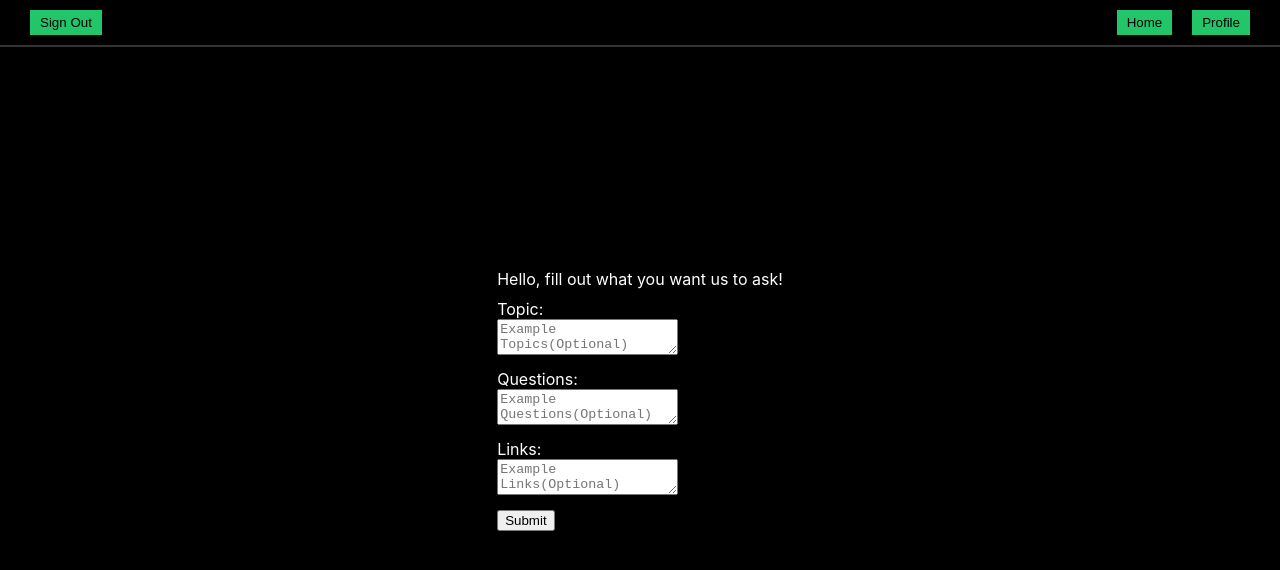
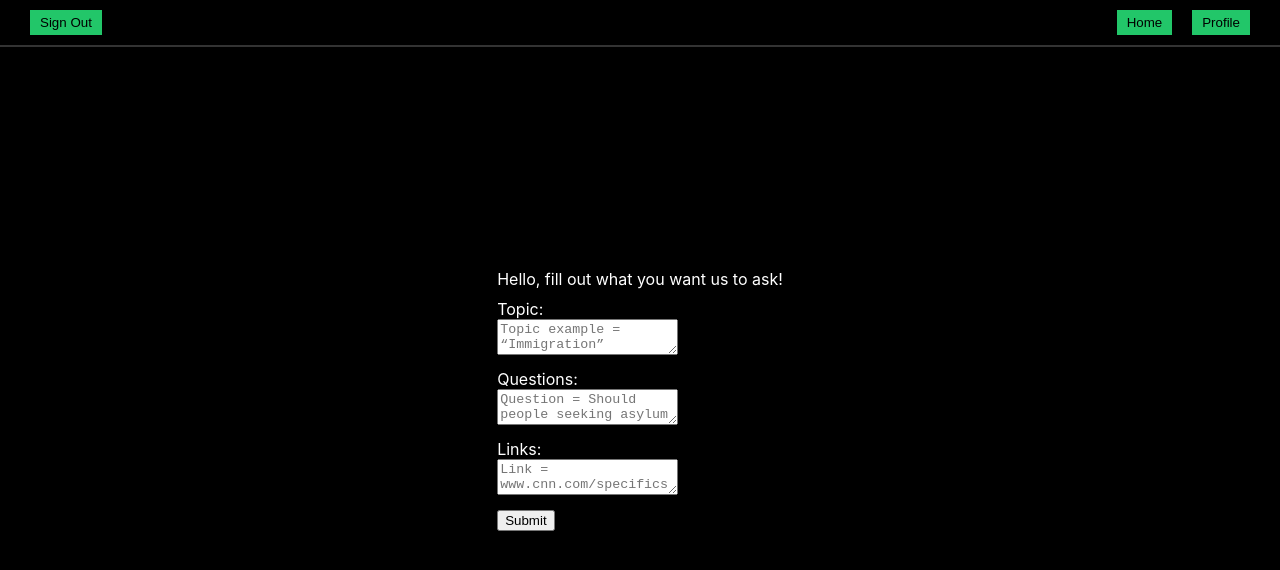
Before and after one commit to akshatchavann/ttapplication, a React (Create React App) app in the folder frontend/: page /UserContent/1 in a window 1280 px wide. Shown: the top 570 px of the page. Built offline with nearby package versions, Linux system fonts and the light colour scheme.

Commit message:
Update UserContent.js with placeholder examples

```diff
--- a/frontend/src/pages/UserContent.js
+++ b/frontend/src/pages/UserContent.js
@@ -56,7 +56,7 @@ const UserContent = () => {
                     <textarea
                         name="topic"
                         value={formData.topic}
-                        placeholder="Example Topics(Optional)"
+                        placeholder="Topic example = “Immigration” "
                         onChange={handleInputChange}
                     />
                 </div>
@@ -68,7 +68,7 @@ const UserContent = () => {
                     <textarea
                         name="questions"
                         value={formData.questions}
-                        placeholder="Example Questions(Optional)"
+                        placeholder="Question = Should people seeking asylum be welcomed into the U.S. or made to wait elsewhere while they are processed? "
                         onChange={handleInputChange}
                     />
                 </div>
@@ -81,7 +81,7 @@ const UserContent = () => {
                         name="links"
                         value={formData.links}
                         onChange={handleInputChange}
-                        placeholder="Example Links(Optional)"
+                        placeholder="Link = www.cnn.com/specificstory)"
                     />
                 </div>
                 <div style={{ height: '10px' }}></div>
```
